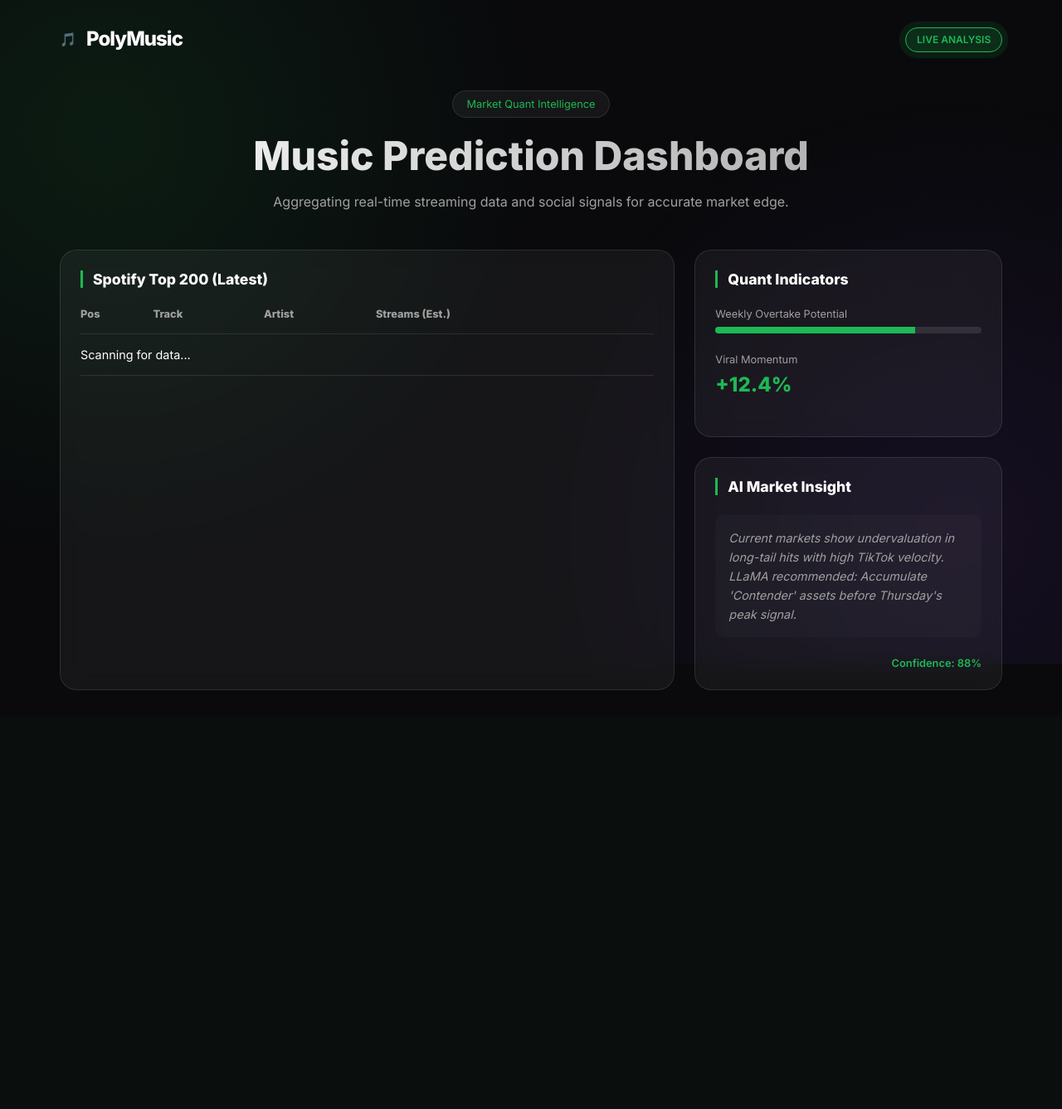
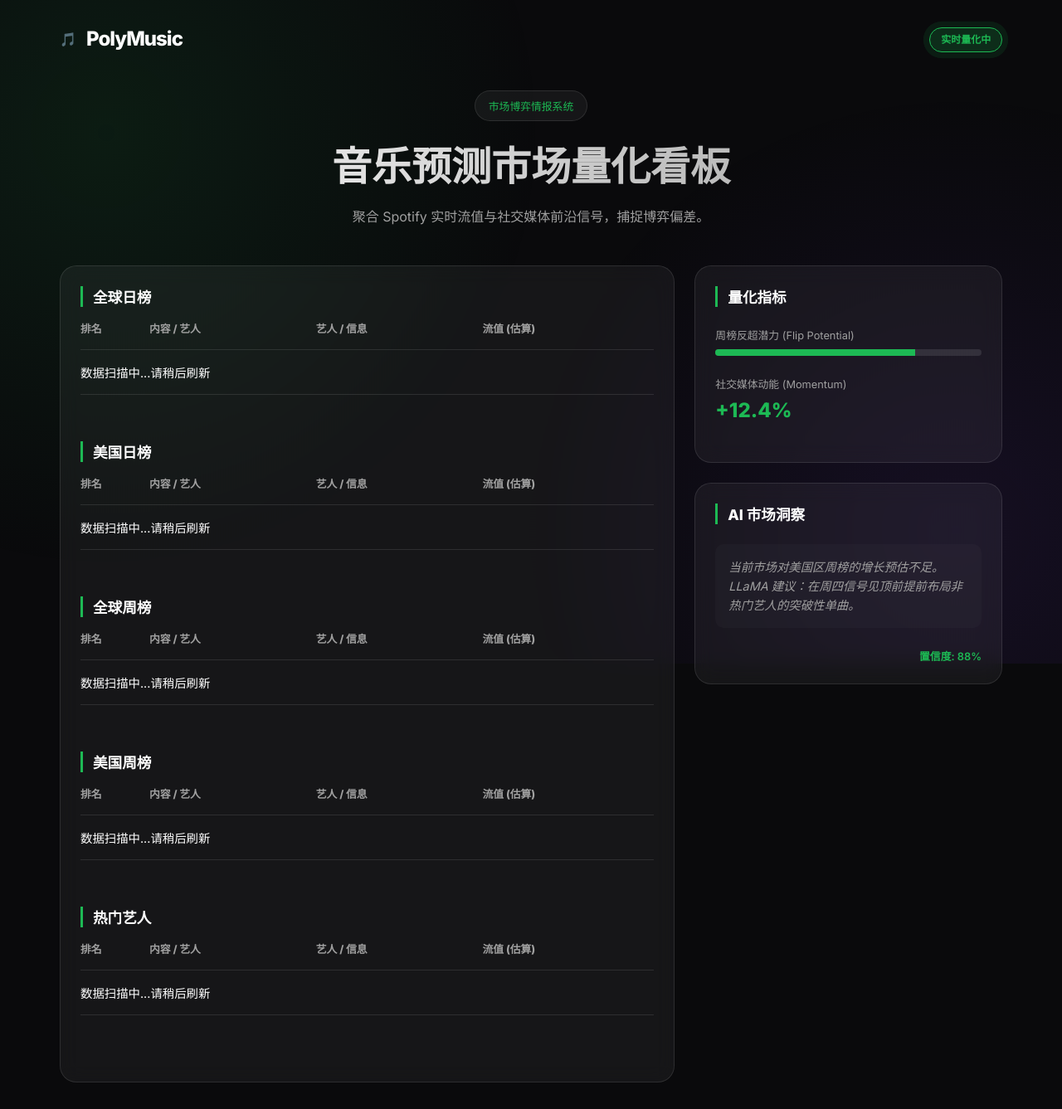
Before and after one commit to yangyuan-zhen/PolyMusic, a FastAPI app: page / in a window 1280 px wide. Shown: the whole page at 83% size. Before the commit the page ends 832 px from the top, so only its background shows below. Run offline with FastAPI, Linux system fonts and the light colour scheme; data that the repository does not hold is empty.

Commit message:
feat: Implement Spotify chart data scraping and a FastAPI web interface to display market insights.

```diff
--- a/web/main.py
+++ b/web/main.py
@@ -21,20 +21,33 @@ DB_PATH = os.path.join(BASE_DIR, "../data/polymusic.db")
 
 def get_db_data():
     if not os.path.exists(DB_PATH):
-        return []
+        return {}
     conn = sqlite3.connect(DB_PATH)
     cursor = conn.cursor()
-    cursor.execute("SELECT date, track_name, artist, streams, position FROM spotify_charts ORDER BY date DESC, position ASC LIMIT 50")
-    rows = cursor.fetchall()
+
+    charts = {}
+    # Fetch different categories
+    categories = {
+        'ww_daily': '全球日榜',
+        'us_daily': '美国日榜',
+        'ww_weekly': '全球周榜',
+        'us_weekly': '美国周榜',
+        'top_artist': '热门艺人'
+    }
+
+    for cat_id, cat_name in categories.items():
+        cursor.execute("SELECT position, track_name, artist, streams FROM spotify_charts WHERE region = ? ORDER BY position ASC LIMIT 10", (cat_id,))
+        charts[cat_name] = cursor.fetchall()
+
     conn.close()
-    return rows
+    return charts
 
 @app.get("/", response_class=HTMLResponse)
 async def read_root(request: Request):
     data = get_db_data()
     return templates.TemplateResponse("index.html", {
         "request": request,
-        "title": "PolyMusic Quant Dashboard",
+        "title": "PolyMusic 音乐市场量化分析",
         "charts": data
     })
 
--- a/web/templates/index.html
+++ b/web/templates/index.html
@@ -17,37 +17,39 @@
                 <h1>PolyMusic</h1>
             </div>
             <nav>
-                <span class="status pulse">LIVE ANALYSIS</span>
+                <span class="status pulse">实时量化中</span>
             </nav>
         </header>
 
         <main>
             <section class="hero">
-                <div class="badge">Market Quant Intelligence</div>
-                <h2>Music Prediction Dashboard</h2>
-                <p>Aggregating real-time streaming data and social signals for accurate market edge.</p>
+                <div class="badge">市场博弈情报系统</div>
+                <h2>音乐预测市场量化看板</h2>
+                <p>聚合 Spotify 实时流值与社交媒体前沿信号，捕捉博弈偏差。</p>
             </section>
 
             <div class="grid">
                 <div class="card chart-card">
-                    <h3>Spotify Top 200 (Latest)</h3>
+                    {% for cat_name, rows in charts.items() %}
+                    <div class="chart-section" style="margin-bottom: 2rem;">
+                        <h3 style="margin-bottom: 1rem;">{{ cat_name }}</h3>
                         <div class="table-container">
-                        <table>
+                            <table style="margin-bottom: 1.5rem;">
                                 <thead>
                                     <tr>
-                                    <th>Pos</th>
-                                    <th>Track</th>
-                                    <th>Artist</th>
-                                    <th>Streams (Est.)</th>
+                                        <th>排名</th>
+                                        <th>内容 / 艺人</th>
+                                        <th>艺人 / 信息</th>
+                                        <th>流值 (估算)</th>
                                     </tr>
                                 </thead>
                                 <tbody>
-                                {% if charts %}
-                                {% for row in charts %}
+                                    {% if rows %}
+                                    {% for row in rows %}
                                     <tr>
-                                    <td>{{ row[4] }}</td>
-                                    <td class="track-name">{{ row[1] }}</td>
-                                    <td>{{ row[2] }}</td>
+                                        <td>{{ row[0] if row[0] != 0 else '-' }}</td>
+                                        <td class="track-name">{{ row[1] if row[1] != 'ARTIST_ENTRY' else row[2] }}</td>
+                                        <td>{{ row[2] if row[1] != 'ARTIST_ENTRY' else '热门艺人' }}</td>
                                         <td class="streams">
                                             {% if row[3] %}
                                             {{ "{:,}".format(row[3]) }}
@@ -59,35 +61,35 @@
                                     {% endfor %}
                                     {% else %}
                                     <tr>
-                                    <td colspan="4" class="empty">Scanning for data...</td>
+                                        <td colspan="4" class="empty">数据扫描中...请稍后刷新</td>
                                     </tr>
                                     {% endif %}
                                 </tbody>
                             </table>
                         </div>
                     </div>
+                    {% endfor %}
+                </div>
 
                 <div class="side-panel">
                     <div class="card quant-card">
-                        <h3>Quant Indicators</h3>
+                        <h3>量化指标</h3>
                         <div class="indicator">
-                            <span>Weekly Overtake Potential</span>
+                            <span>周榜反超潜力 (Flip Potential)</span>
                             <div class="progress-bar">
                                 <div class="fill" style="width: 75%"></div>
                             </div>
                         </div>
                         <div class="indicator">
-                            <span>Viral Momentum</span>
+                            <span>社交媒体动能 (Momentum)</span>
                             <div class="value positive">+12.4%</div>
                         </div>
                     </div>
 
                     <div class="card ai-card">
-                        <h3>AI Market Insight</h3>
-                        <p class="ai-text">Current markets show undervaluation in long-tail hits with high TikTok
-                            velocity. LLaMA recommended: Accumulate 'Contender' assets before Thursday's peak signal.
-                        </p>
-                        <div class="confidence">Confidence: 88%</div>
+                        <h3>AI 市场洞察</h3>
+                        <p class="ai-text">当前市场对美国区周榜的增长预估不足。LLaMA 建议：在周四信号见顶前提前布局非热门艺人的突破性单曲。</p>
+                        <div class="confidence">置信度: 88%</div>
                     </div>
                 </div>
             </div>
```
Also changed, not shown: bot_listener.py (+25 -22 lines), src/data/spotify.py (+54 -50 lines). Lines whose indentation alone changed are shown as unchanged.
